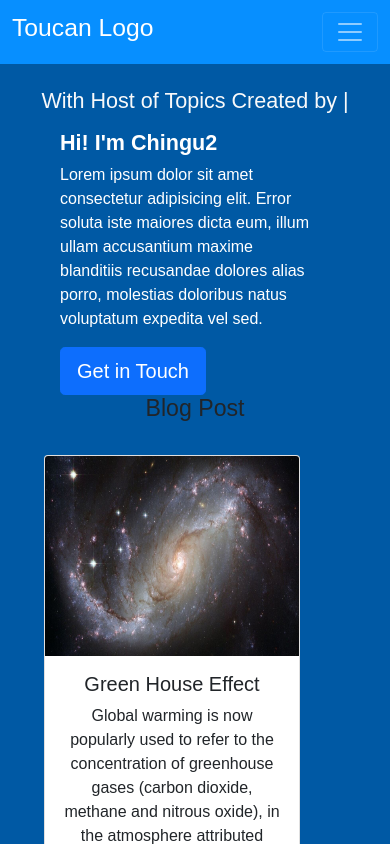
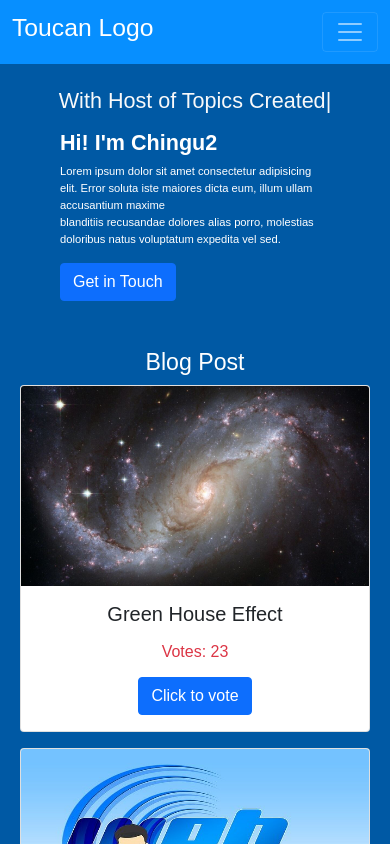
Before and after one commit to chingu-voyages/v36-toucans-team-02, a React (Create React App) app: page / in a window 390 px wide. Shown: the top 844 px of the page. Built offline with nearby package versions, Linux system fonts and the light colour scheme.

Commit message:
Responsiveness of cards improved across various devices, visible with dev tools but not obvious when checked with PC

```diff
--- a/src/App.css
+++ b/src/App.css
@@ -2,84 +2,12 @@
 .dropdown-menu {
   text-align: center !important;
 }
-
-/* .App-logo {
-  height: 40vmin;
-  pointer-events: none;
-
-.dispaly-card {
-  margin-left: 3em;
+.vote-card{
+  width: 18rem;
 }
-.hero-content {
-  margin-left: 5em;
-}
-
-.hero-content p {
+.hero-text {
   font-size: 1.2rem;
 }
-.blog-heading {
-  padding-top: 2em;
-  text-align: left;
-  margin-left: 3em;
-}
-.image1 {
-  width: 250px;
-  height: 200px;
-  border-top-left-radius: 8px;
-  border-top-right-radius: 8px;
-}
-.berry1{
-  background-color: white;
-  border: 1px solid grey;
-  border-top-left-radius: 8px;
-  border-top-right-radius: 8px;
-  border-radius: 8px;
-  border-radius: 8px;
-  margin-bottom: 10px;
-  width: 250px;
-  height: 300px;
-  cursor: pointer;
-}
-.text1{
-  font-size: 0.9rem;
-}
-
-@media (max-width: 500px) {
-  .hero-content p {
-    font-size: 0.9rem;
-  }
-}
-
-
-
-.App-header {
-  background-color: #0059a4;
-  min-height: 100vh;
-  display: flex;
-  flex-direction: column;
-  align-items: center;
-  justify-content: center;
-  font-size: calc(10px + 2vmin);
-  color: white;
-}
-
-.App-link {
-  color: #61dafb;
-}
-
-@keyframes App-logo-spin {
-  from {
-    transform: rotate(0deg);
-  }
-  to {
-    transform: rotate(360deg);
-  }
-}
- */
-
-
-
-
 .bg-blue{
   background-color: #078fff !important;
 }
@@ -115,3 +43,28 @@ footer{
   display: flex;
   justify-content: space-around;
 }
+
+@media (max-width: 1024px) {
+  .hero-text {
+    font-size: 1.1rem;
+  }
+  .vote-card{
+    width: 16rem;
+  }
+}
+@media (max-width: 768px) {
+  .hero-text {
+    font-size: 0.9rem;
+  }
+  .vote-card{
+    width: 18rem;
+  }
+}
+@media (max-width: 500px) {
+  .vote-card{
+    width: 25rem;
+  }
+  .hero-text {
+    font-size: 0.7rem;
+  }
+}
--- a/src/component/HeroContent.jsx
+++ b/src/component/HeroContent.jsx
@@ -6,12 +6,12 @@ const HeroContent = () => {
       <Container id='page-2' >
         <div className='hero-content mx-5 text-white'>
             <h4 className='fw-bolder'>Hi! I'm Chingu2</h4>
-            <p>Lorem ipsum dolor sit amet consectetur adipisicing elit. Error
+            <p className='hero-text'>Lorem ipsum dolor sit amet consectetur adipisicing elit. Error
                 soluta iste maiores dicta eum, illum ullam accusantium maxime <br />
                 blanditiis recusandae dolores alias porro, molestias doloribus
                 natus voluptatum expedita vel sed.
             </p>
-            <Button className="btn btn-primary btn-lg">Get in Touch</Button>
+            <Button className="btn btn-primary">Get in Touch</Button>
         </div>
 
 
--- a/src/component/VoteItems.jsx
+++ b/src/component/VoteItems.jsx
@@ -49,12 +49,12 @@ const VoteItems = () => {
 
 
     return (
-        <Container id='page-3'>
-            <div className="text-center">
-                <h3 className="blog-heading">Blog Post</h3>
-                <div className="dispaly-card p-4 d-flex flex-wrap">
+        <Container id='page-3' className="text-center">
+            <div className="text-center pt-5">
+                <h3 className="blog-heading text-white">Blog Post</h3>
+                <div className=" d-flex flex-wrap">
                 {persons.map((person) => (
-                    <Card className="mx-2 mb-3" style={{ width: "16rem" }}>
+                    <Card className="mx-2 mb-3 vote-card">
                     <Card.Img
                         variant="top"
                         src={person.perimg}
@@ -62,7 +62,7 @@ const VoteItems = () => {
                     />
                     <Card.Body>
                         <Card.Title>{person.name}</Card.Title>
-                        <Card.Text className="text1">{person.details}</Card.Text>
+                        {/* <Card.Text className="text1">{person.details}</Card.Text> */}
                         <h6 className="text-danger py-2">Votes: {person.votes}</h6>
                         <Button variant="primary" key={person.id} onClick={(e) => rollit(e, person )}>Click to vote</Button>
                     </Card.Body>
--- a/src/index.css
+++ b/src/index.css
@@ -1,5 +1,5 @@
 body {
-  margin: 0;
+  margin: 0 auto;
   background-color: #0059a4;
   font-family: 'Poppins', sans-serif;
 
```
